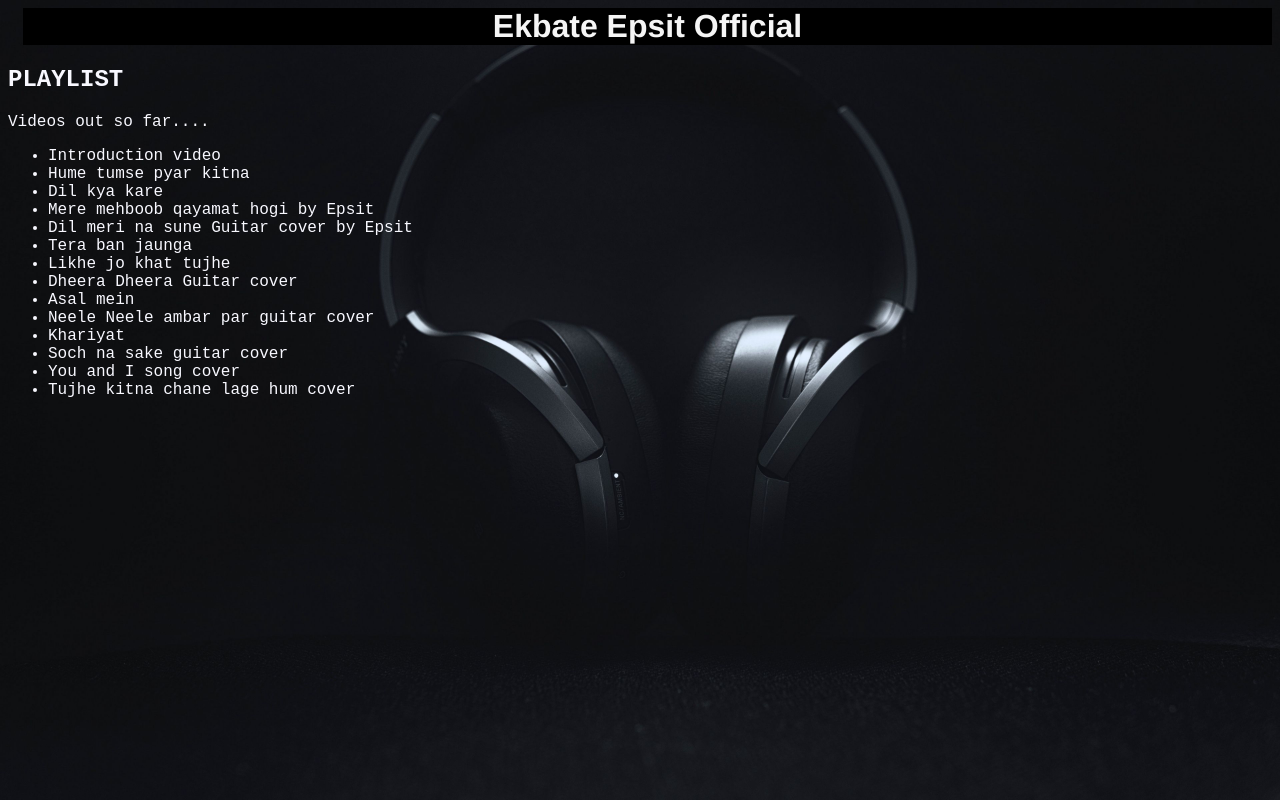
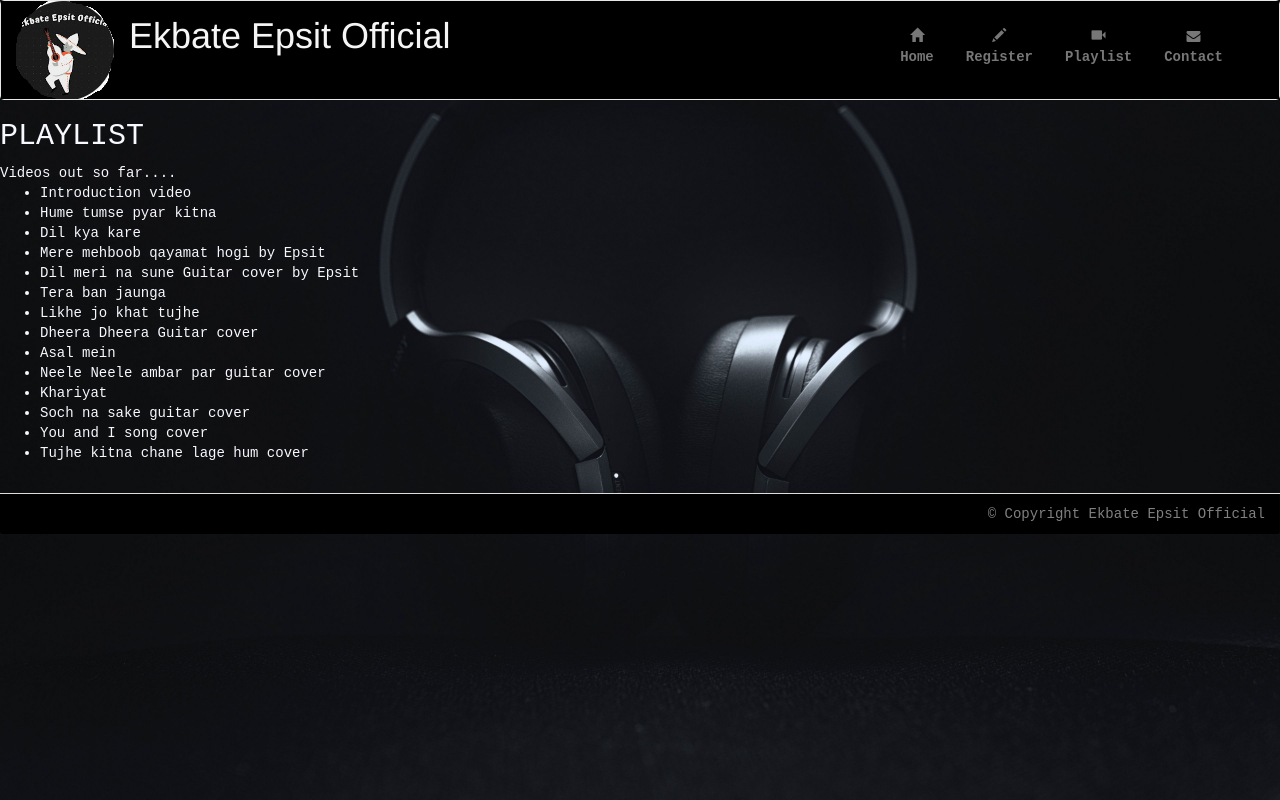
Before and after one commit to EPSA11/eeoff.github.io, a plain HTML site: page pages/playlist.html in a window 1280 px wide. Drawn offline with nearby package versions, Linux system fonts and the light colour scheme.

Commit message:
Update playlist.html

```diff
--- a/pages/playlist.html
+++ b/pages/playlist.html
@@ -3,11 +3,64 @@
 <head>
 	<meta charset="utf-8">
 	<meta name="viewport" content="width=device-width, initial-scale=1">
+	<link rel="stylesheet" href="../css/bootstrap.min.css">
 	<link href="../epsastyle.css" rel="stylesheet">
+	<script src="https://ajax.googleapis.com/ajax/libs/jquery/3.6.0/jquery.min.js"></script>
+  <script src="https://maxcdn.bootstrapcdn.com/bootstrap/3.4.1/js/bootstrap.min.js"></script>
+  <link rel="stylesheet" href="https://cdnjs.cloudflare.com/ajax/libs/font-awesome/4.7.0/css/font-awesome.min.css">
 	<title>Ekbate Epsit Official-Playlist</title>
 </head>
 <body>
-	<h1>Ekbate Epsit Official</h1>
+
+	<header>
+		<nav id="header-nav" class="navbar navbar-default">
+			<div class="container-fluid">
+      	<div class="navbar-header">
+
+      		<a href="epsa.html" class="pull-left visible-md visible-lg">
+						<img src="../images/logo.png">
+						<div id="logo" alt="logo"></div>
+					</a>
+
+      		<div class="navbar-brand">
+            <a href="../index.html"><h1>Ekbate Epsit Official</h1></a>
+          </div>
+
+          <button type="button" class="navbar-toggle collapsed" data-toggle="collapse" data-target="#collapseable-nav" aria-expanded="false" >
+          <span class="sr-only">Toggle navigation</span>
+          <span class="icon-bar"></span>
+          <span class="icon-bar"></span>
+          <span class="icon-bar"></span>
+          </button>
+        </div>
+
+
+
+          <div id="collapseable-nav" class="collapse navbar-collapse" >
+        <ul id="nav-list" class="nav navbar-nav navbar-right"  >
+          <li>
+            <a href="../index.html" >
+              <span class="glyphicon glyphicon-home"></span><br class="hidden-xs"> Home</a>
+          </li>
+          <li>
+            <a href="register.html" >
+              <span class="glyphicon glyphicon-pencil"></span><br class="hidden-xs"> Register</a>
+          </li>
+          <li>
+            <a href="playlist.html" >
+            <span class="glyphicon glyphicon-facetime-video"></span><br class="hidden-xs"> Playlist</a>
+          </li>
+          <li>
+                <a href="mailto: epsitekbate2052@gmail.com">
+                  <span class="fa fa-envelope"></span><br class="hidden-xs"> Contact</a>
+              </li>
+        </ul>
+      </div>
+
+      </div>
+		</nav>
+	</header>
+
 	<h2>PLAYLIST</h2>
 Videos out so far....
 <ul>
@@ -55,5 +108,46 @@ Videos out so far....
 	</li>
 </ul>
 
+<!-- <div class="slideshow-container">
+
+  <div class="mySlides fade">
+    <div class="numbertext">1 / 3</div>
+    <img src="images/3.png" style="width:100%">
+    <div class="text">Caption Text</div>
+  </div>
+
+  <div class="mySlides fade">
+    <div class="numbertext">2 / 3</div>
+    <img src="images/1.jpg" style="width:100%">
+    <div class="text">Caption Two</div>
+  </div>
+
+  <div class="mySlides fade">
+    <div class="numbertext">3 / 3</div>
+    <img src="../images/2.jpg" style="width:100%">
+    <div class="text">Caption Three</div>
+  </div>
+
+  <a class="prev" onclick="plusSlides(-1)">❮</a>
+  <a class="next" onclick="plusSlides(1)">❯</a>
+
+</div> -->
+<br>
+
+<!-- <div style="text-align:center">
+  <span class="dot" onclick="currentSlide(1)"></span>
+  <span class="dot" onclick="currentSlide(2)"></span>
+  <span class="dot" onclick="currentSlide(3)"></span>
+</div> -->
+
+
+<footer class="panel-footer">
+    <div id="copyright" >&copy; Copyright Ekbate Epsit Official</div>
+</footer>
+<script src="../js/jquery-1.11.3.min.js"></script>
+  <script src="../js/bootstrap.min.js"></script>
+  <script src="../js/ajax-utils.js"></script>
+  <script src="../js/script.js"></script>
+
 </body>
 </html>
```
